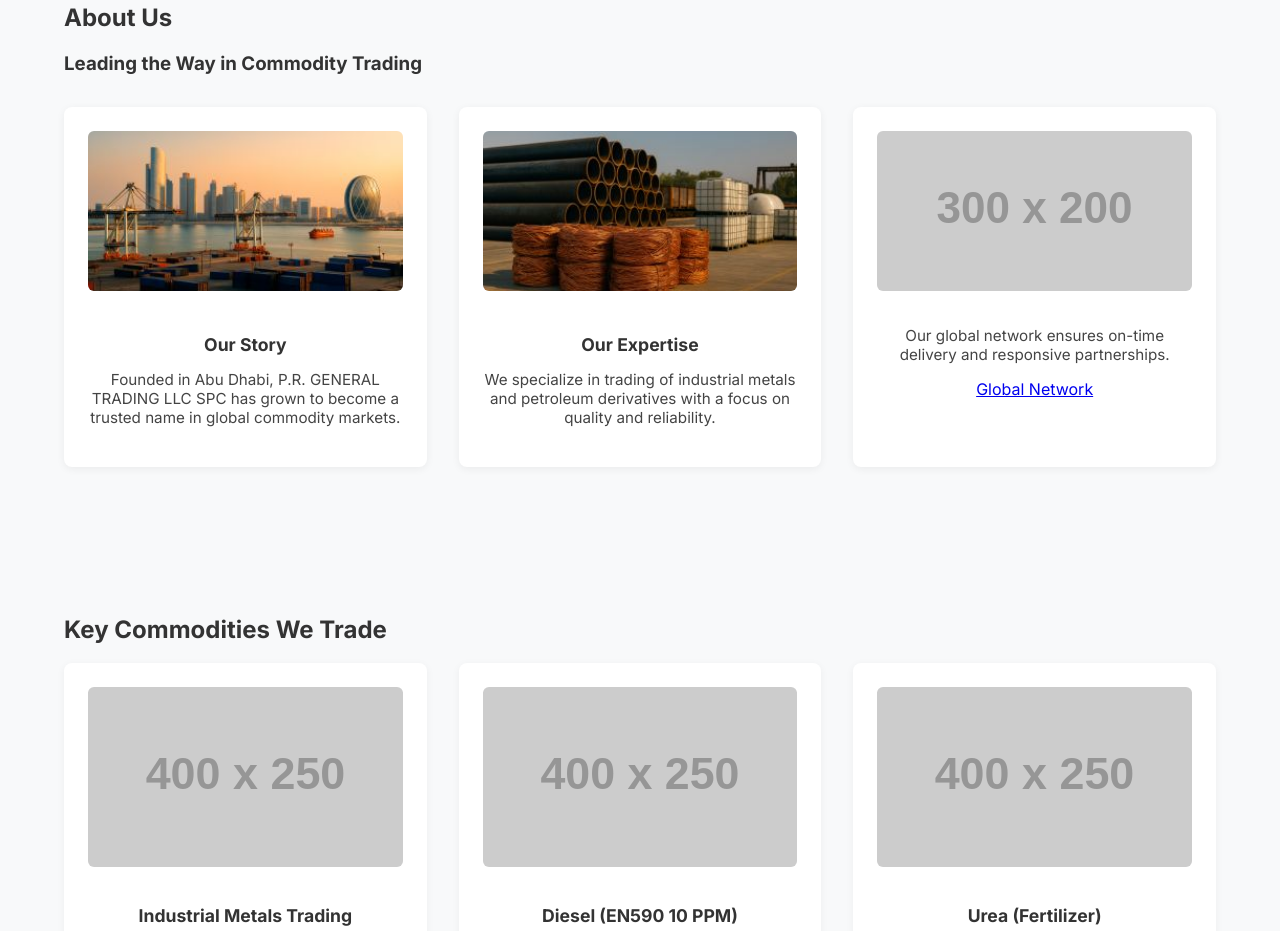
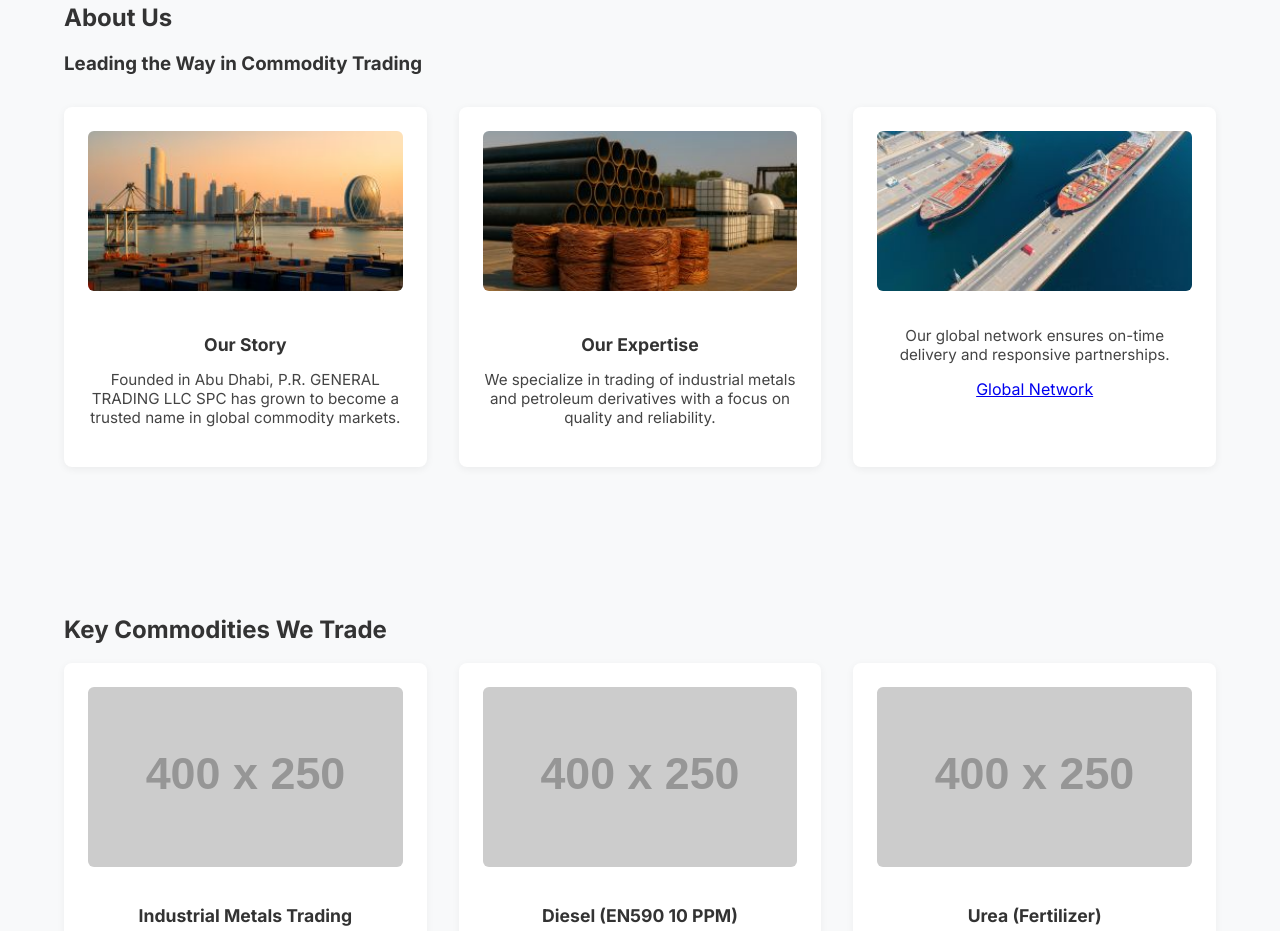
Before and after one commit to ITSRizzoli2024/PR, a plain HTML site: page index.html in a window 1280 px wide. Shown: the part 833-1764 px from the top of the page. Drawn offline with Linux system fonts and the light colour scheme; placeholder pictures from the web are drawn by us.

Commit message:
Update index.html

```diff
--- a/index.html
+++ b/index.html
@@ -76,7 +76,7 @@
           <p data-i18n="aboutExpertiseText">We specialize in trading...</p>
         </div>
         <div class="cta-box">
-          <img src="https://placehold.co/300x200" alt="Network">
+          <img src="3.jpg" alt="Network">
           <p data-i18n="aboutNetwork">Our global network ensures...</p>
           <a href="#" class="btn" data-i18n="networkBtn">Global Network</a>
         </div>
```
